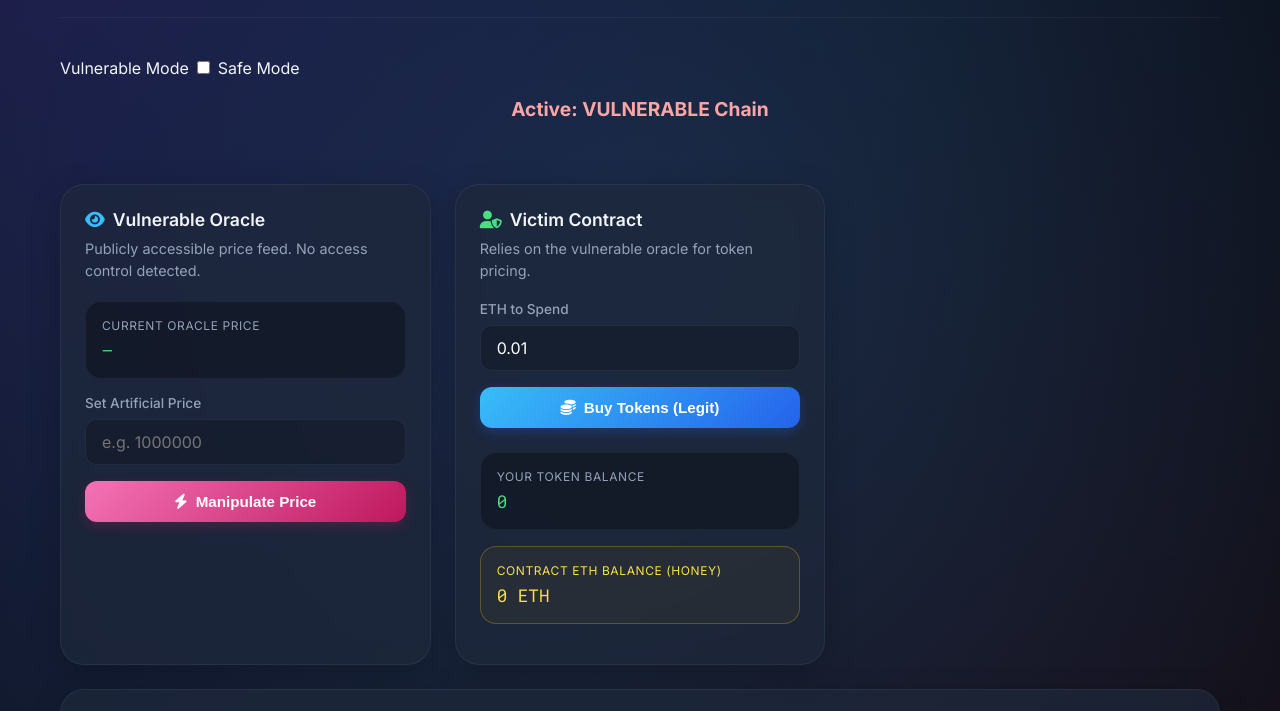
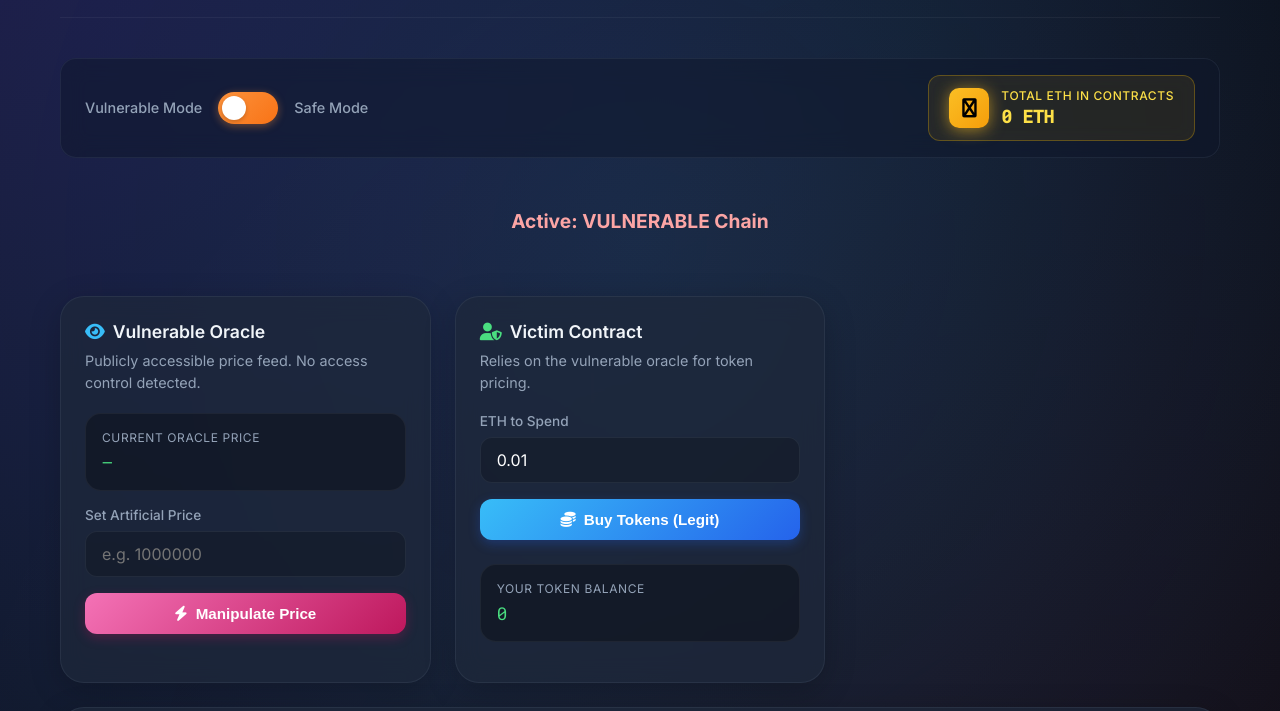
Before and after one commit to Yousuf11211/smart-contract-oracle-security, a plain HTML site: page index.html in a window 1280 px wide. Shown: the part 161-872 px from the top of the page. Drawn offline with nearby package versions, Linux system fonts and the light colour scheme.

Commit message:
adjusted the contract balance message location

```diff
--- a/index.html
+++ b/index.html
@@ -34,6 +34,7 @@
           </div>
         </header>
 
+        <div class="top-bar">
           <div class="toggle-container">
               <span class="toggle-label">Vulnerable Mode</span>
               <label class="switch">
@@ -41,6 +42,17 @@
                   <span class="slider round"></span>
               </label>
               <span class="toggle-label">Safe Mode</span>
+          </div>
+
+          <div class="global-balance-display">
+            <div class="balance-icon">
+              <i class="fa-solid fa-ethereum"></i>
+            </div>
+            <div class="balance-info">
+              <div class="balance-label">Total ETH in Contracts</div>
+              <div id="victimEthBalance" class="balance-value">0 ETH</div>
+            </div>
+          </div>
         </div>
 
       <main class="grid-container">
@@ -83,10 +95,6 @@
                   <div class="info-box">
                       <div class="info-label">Your Token Balance</div>
                       <div id="tokenBalance" class="info-value">0</div>
-                  </div>
-                  <div class="info-box" style="border-color: rgba(234, 179, 8, 0.3); background: rgba(234, 179, 8, 0.05);">
-                      <div class="info-label" style="color: #fde047;">Contract ETH Balance (Honey)</div>
-                      <div id="victimEthBalance" class="info-value" style="color: #fde047;">0 ETH</div>
                   </div>
                 </div>
             </section>
--- a/style.css
+++ b/style.css
@@ -85,6 +85,164 @@ body::before {
   justify-content: center;
   color: var(--text-muted);
 }
+
+.header-right {
+  display: flex;
+  align-items: center;
+  gap: 12px;
+}
+
+/* TOP BAR WITH TOGGLE AND GLOBAL BALANCE */
+.top-bar {
+  display: flex;
+  align-items: center;
+  justify-content: space-between;
+  margin-bottom: 32px;
+  padding: 16px 24px;
+  background: rgba(15, 23, 42, 0.5);
+  border-radius: 16px;
+  border: 1px solid var(--card-border);
+  backdrop-filter: blur(12px);
+}
+
+/* TOGGLE SWITCH STYLES */
+.toggle-container {
+  display: flex;
+  align-items: center;
+  gap: 16px;
+}
+
+.toggle-label {
+  font-size: 0.9rem;
+  font-weight: 500;
+  color: var(--text-muted);
+  transition: color 0.3s ease;
+}
+
+.switch {
+  position: relative;
+  display: inline-block;
+  width: 60px;
+  height: 32px;
+}
+
+.switch input {
+  opacity: 0;
+  width: 0;
+  height: 0;
+}
+
+.slider {
+  position: absolute;
+  cursor: pointer;
+  top: 0;
+  left: 0;
+  right: 0;
+  bottom: 0;
+  background: linear-gradient(135deg, #fb923c, #f97316);
+  transition: all 0.4s cubic-bezier(0.4, 0, 0.2, 1);
+  box-shadow: 0 2px 8px rgba(251, 146, 60, 0.4);
+}
+
+.slider:before {
+  position: absolute;
+  content: "";
+  height: 24px;
+  width: 24px;
+  left: 4px;
+  bottom: 4px;
+  background-color: white;
+  transition: all 0.4s cubic-bezier(0.4, 0, 0.2, 1);
+  box-shadow: 0 2px 4px rgba(0, 0, 0, 0.2);
+}
+
+input:checked + .slider {
+  background: linear-gradient(135deg, #4ade80, #22c55e);
+  box-shadow: 0 2px 8px rgba(74, 222, 128, 0.4);
+}
+
+input:checked + .slider:before {
+  transform: translateX(28px);
+}
+
+.slider.round {
+  border-radius: 32px;
+}
+
+.slider.round:before {
+  border-radius: 50%;
+}
+
+input:checked ~ .toggle-label:last-child {
+  color: var(--success);
+}
+
+input:not(:checked) ~ .toggle-label:first-child {
+  color: #fb923c;
+}
+
+/* GLOBAL BALANCE DISPLAY */
+.global-balance-display {
+  display: flex;
+  align-items: center;
+  gap: 12px;
+  padding: 12px 20px;
+  background: rgba(234, 179, 8, 0.1);
+  border: 1px solid rgba(234, 179, 8, 0.3);
+  border-radius: 12px;
+  backdrop-filter: blur(8px);
+}
+
+.balance-icon {
+  width: 40px;
+  height: 40px;
+  background: linear-gradient(135deg, #fbbf24, #f59e0b);
+  border-radius: 10px;
+  display: flex;
+  align-items: center;
+  justify-content: center;
+  font-size: 1.2rem;
+  color: #000;
+  box-shadow: 0 2px 8px rgba(251, 191, 36, 0.3);
+  animation: pulseGlow 2s ease-in-out infinite;
+}
+
+@keyframes pulseGlow {
+  0%, 100% {
+    box-shadow: 0 2px 8px rgba(251, 191, 36, 0.3);
+  }
+  50% {
+    box-shadow: 0 2px 16px rgba(251, 191, 36, 0.6);
+  }
+}
+
+.balance-info {
+  display: flex;
+  flex-direction: column;
+  gap: 2px;
+}
+
+.balance-label {
+  font-size: 0.75rem;
+  color: #fde047;
+  text-transform: uppercase;
+  letter-spacing: 0.05em;
+  font-weight: 500;
+}
+
+.balance-value {
+  font-family: 'Roboto Mono', monospace;
+  font-size: 1.1rem;
+  color: #fde047;
+  font-weight: 600;
+  transition: all 0.3s ease;
+}
+
+.balance-value:hover {
+  transform: scale(1.05);
+  text-shadow: 0 0 12px rgba(253, 224, 71, 0.5);
+}
+
 
 /* 3. NAVIGATION */
 .nav-bar {
@@ -373,3 +531,39 @@ body::before {
     transform: rotate(360deg);
   }
 }
+
+/* RESPONSIVE DESIGN */
+@media (max-width: 768px) {
+  .header {
+    flex-direction: column;
+    gap: 16px;
+    align-items: flex-start;
+  }
+
+  .header-right {
+    width: 100%;
+    justify-content: space-between;
+  }
+
+  .top-bar {
+    flex-direction: column;
+    gap: 16px;
+    align-items: stretch;
+  }
+
+  .toggle-container {
+    justify-content: center;
+  }
+
+  .global-balance-display {
+    justify-content: center;
+  }
+
+  .grid-layout {
+    grid-template-columns: 1fr;
+  }
+
+  .two-col {
+    grid-template-columns: 1fr;
+  }
+}
```
Lines whose indentation alone changed are shown as unchanged.
